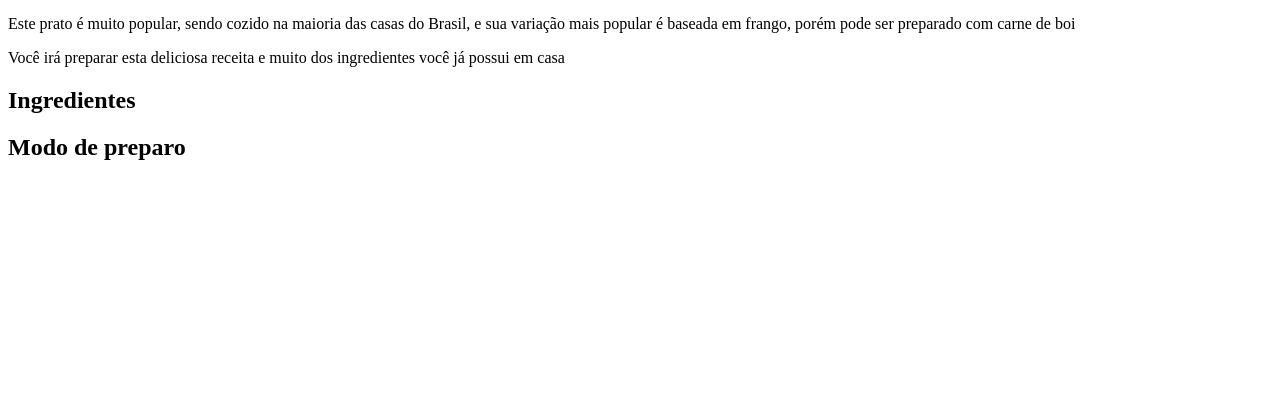
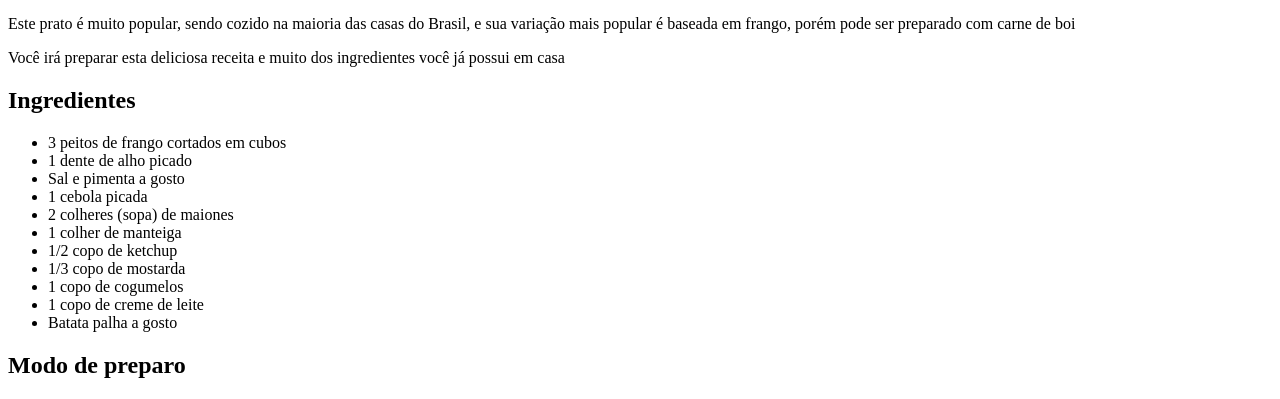
Before and after one commit to EronAlves1996/receitas, a plain HTML site: page receitas/strogonoff.html in a window 1280 px wide. Shown: the part 428-827 px from the top of the page. Before the commit the page ends 800 px from the top, so only its background shows below. Drawn offline with Linux system fonts and the light colour scheme.

Commit message:
Adicionar ingredientes da página do Strogonoff

```diff
--- a/receitas/strogonoff.html
+++ b/receitas/strogonoff.html
@@ -15,6 +15,19 @@
     <p>Você irá preparar esta deliciosa receita e muito dos ingredientes você já
       possui em casa</p>
     <h2>Ingredientes</h2>
+    <ul>
+      <li>3 peitos de frango cortados em cubos</li>
+      <li>1 dente de alho picado</li>
+      <li>Sal e pimenta a gosto</li>
+      <li>1 cebola picada</li>
+      <li>2 colheres (sopa) de maiones</li>
+      <li>1 colher de manteiga</li>
+      <li>1/2 copo de ketchup</li>
+      <li>1/3 copo de mostarda</li>
+      <li>1 copo de cogumelos</li>
+      <li>1 copo de creme de leite</li>
+      <li>Batata palha a gosto</li>
+    </ul>
     <h2>Modo de preparo</h2>
   </body>
 </html>
```
